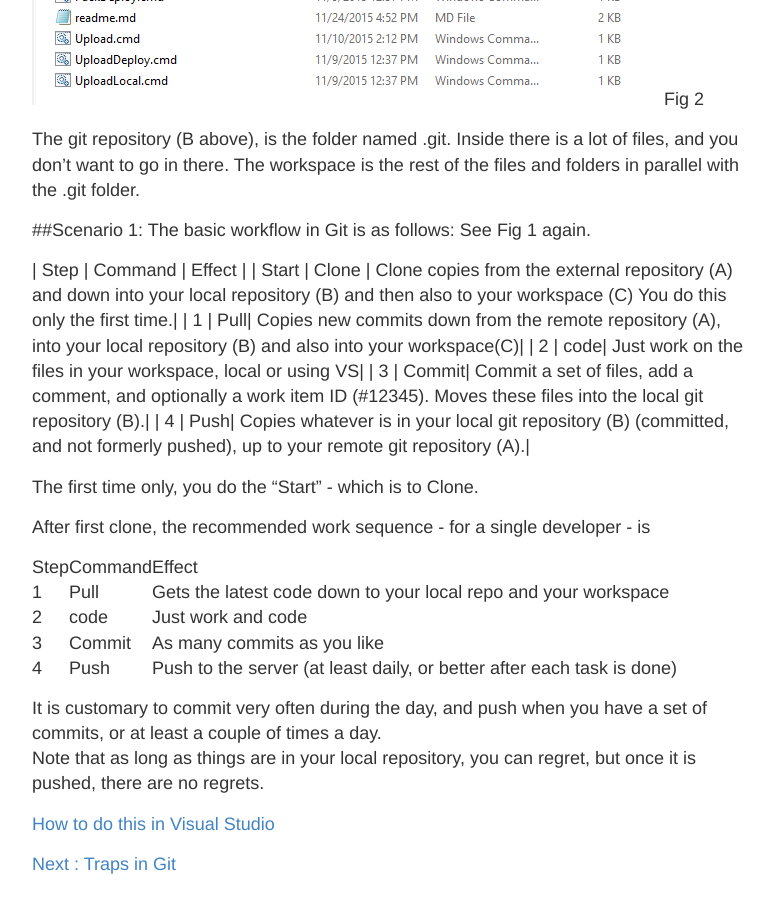
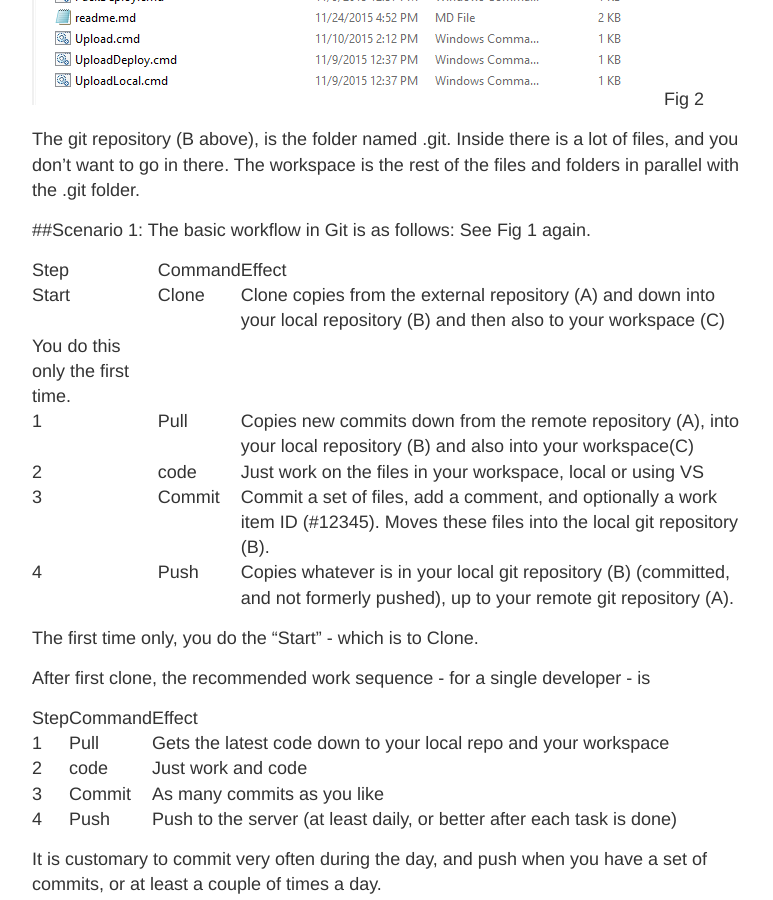
Before and after one commit to terjesandstrom/terjesandstrom.github.io, a Jekyll site: the page built from wiki/wiki/git/ASurvivalGuideToGit.md, in a window 1280 px wide and 900 px high, scrolled down 1645 px. Shown: the whole window, without its empty margins (248-1021 px from the left). Built offline with Jekyll 4.4.1, drawn with Linux system fonts in a browser that asks for light colours.

Commit message:
styling....

```diff
--- a/wiki/wiki/git/ASurvivalGuideToGit.md
+++ b/wiki/wiki/git/ASurvivalGuideToGit.md
@@ -34,7 +34,8 @@ The workspace is the rest of the files and folders in parallel with the .git fol
 
 ##Scenario 1:  The basic workflow in Git is as follows:
 See Fig 1 again.
-<div class="table">
+
+
 | Step   | Command   | Effect    |
 | Start | Clone | Clone copies from the external repository (A) and down into your local repository (B) and then also to your workspace (C)
 You do this only the first time.|
@@ -42,7 +43,7 @@ You do this only the first time.|
 | 2 |  code| Just work on the files in your workspace, local or using VS|
 | 3 | Commit|	Commit a set of files, add a comment, and optionally a work item ID (#12345). Moves these files into the local git repository (B).|
 | 4 | Push| Copies whatever is in your local git repository (B) (committed, and not formerly pushed), up to your remote git repository (A).|
-</div>
+{: rules="groups"}
 
 The first time only, you do the "Start" - which is to Clone.
 
```
